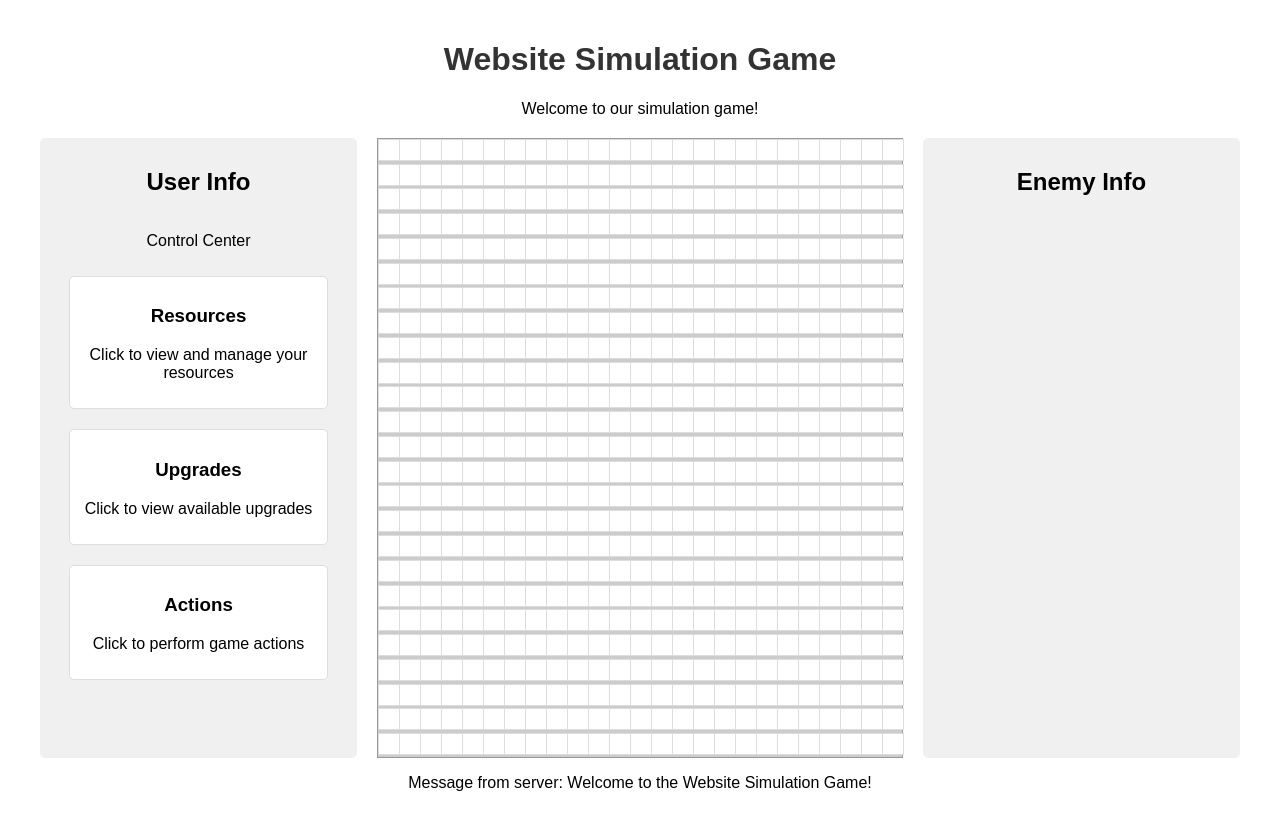
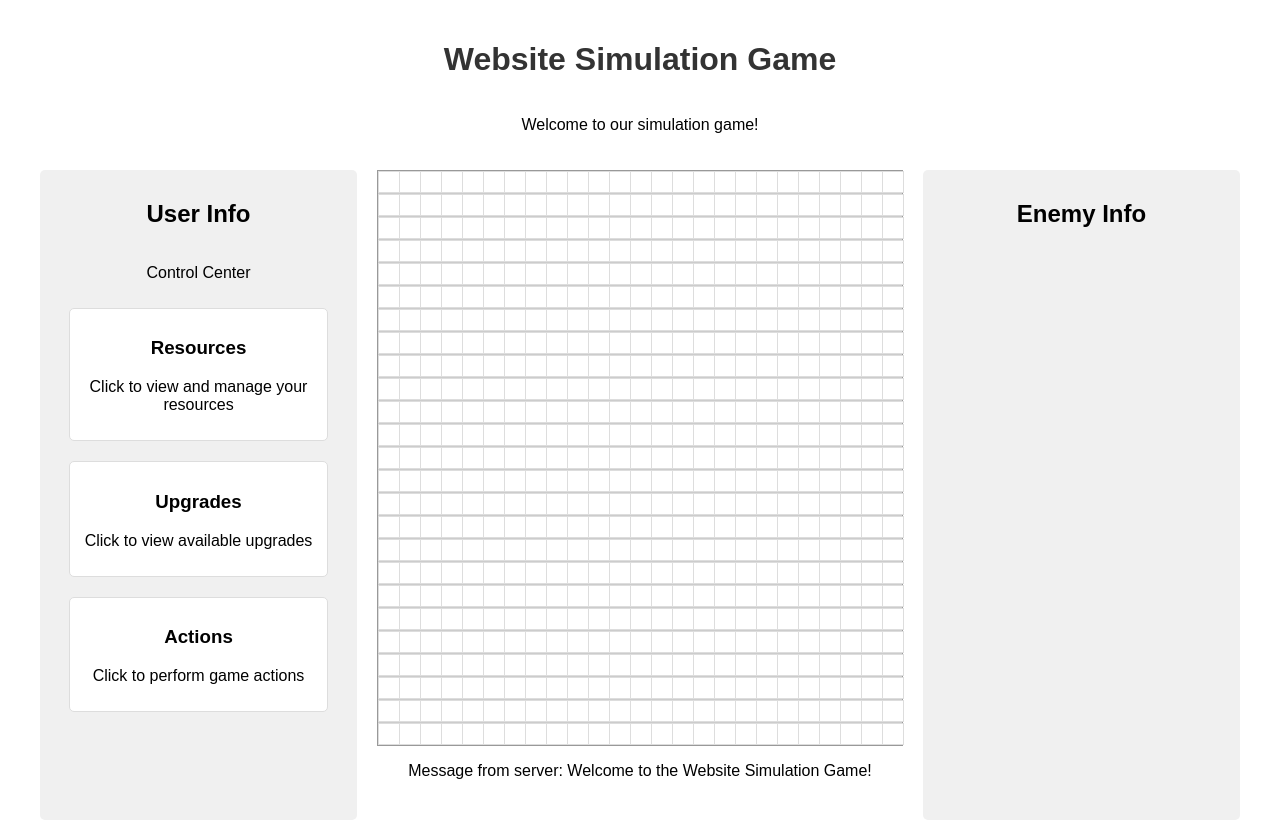
Before and after one commit to wallyatkins/cofm-python-web-app, a FastAPI app: page / in a window 1280 px wide. Before the commit the page ends 791 px from the top, so only its background shows below. Run offline with FastAPI, Linux system fonts and the light colour scheme.

Commit message:
feat: Extend columns to bottom of page with gap

```diff
--- a/templates/index.html
+++ b/templates/index.html
@@ -11,6 +11,9 @@
             margin: 0 auto;
             padding: 20px;
             text-align: center;
+            display: flex;
+            flex-direction: column;
+            min-height: 100vh;
         }
         h1 {
             color: #333;
@@ -18,12 +21,12 @@
         .game-container {
             display: flex;
             justify-content: space-between;
+            flex-grow: 1;
             margin-top: 20px;
             gap: 20px;
         }
         .info-column {
             width: 400px;
-            height: 600px;
             background-color: #f0f0f0;
             padding: 10px;
             border-radius: 5px;
@@ -82,16 +85,18 @@
                 <p>Click to perform game actions</p>
             </div>
         </div>
-        <div id="game-map">
-            {% for _ in range(map_size * map_size) %}
-                <div class="map-cell"></div>
-            {% endfor %}
+        <div>
+            <div id="game-map">
+                {% for _ in range(map_size * map_size) %}
+                    <div class="map-cell"></div>
+                {% endfor %}
+            </div>
+            <p>Message from server: {{ message }}</p>
         </div>
         <div class="info-column">
             <h2>Enemy Info</h2>
             <!-- Add enemy information here -->
         </div>
     </div>
-    <p>Message from server: {{ message }}</p>
 </body>
 </html>
```
